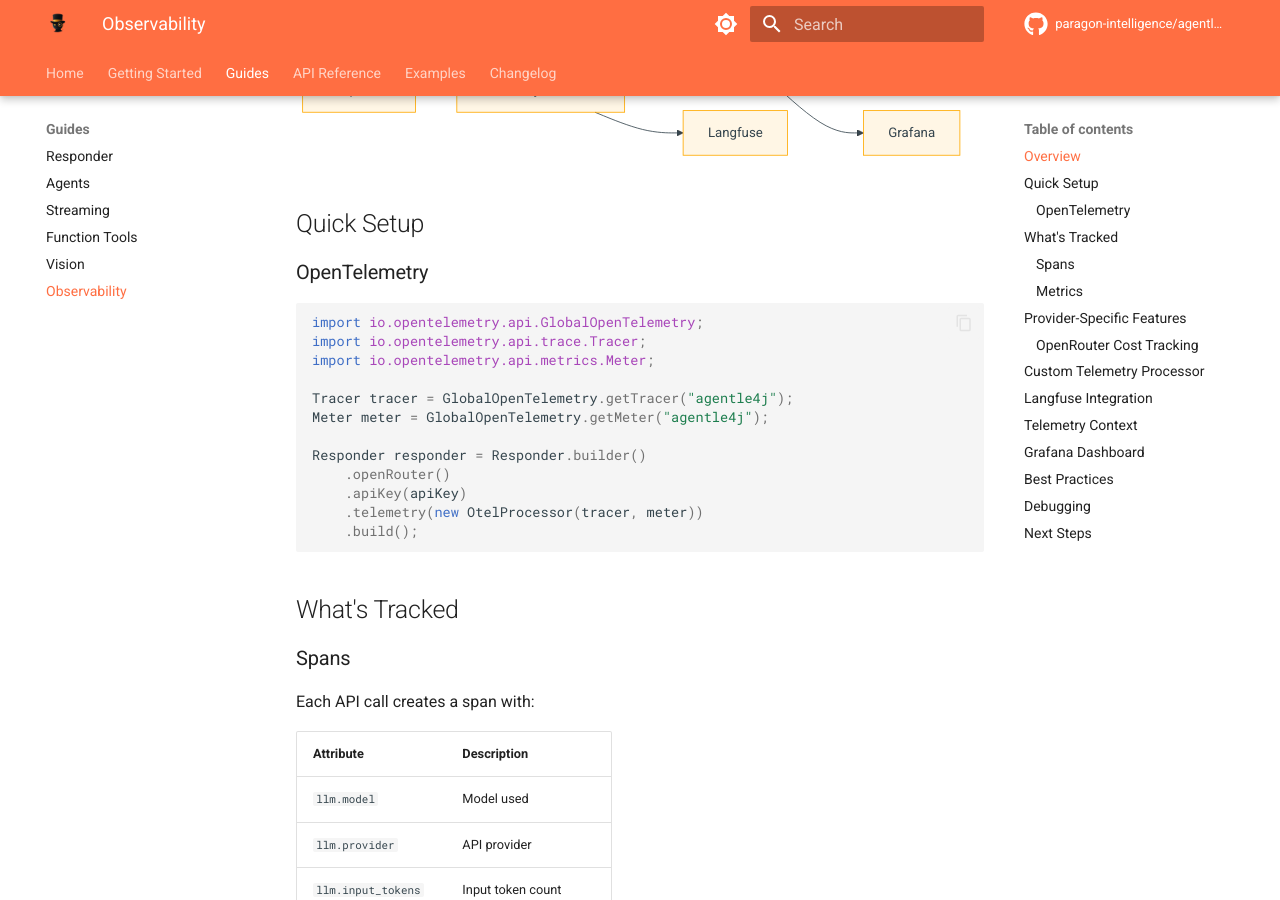
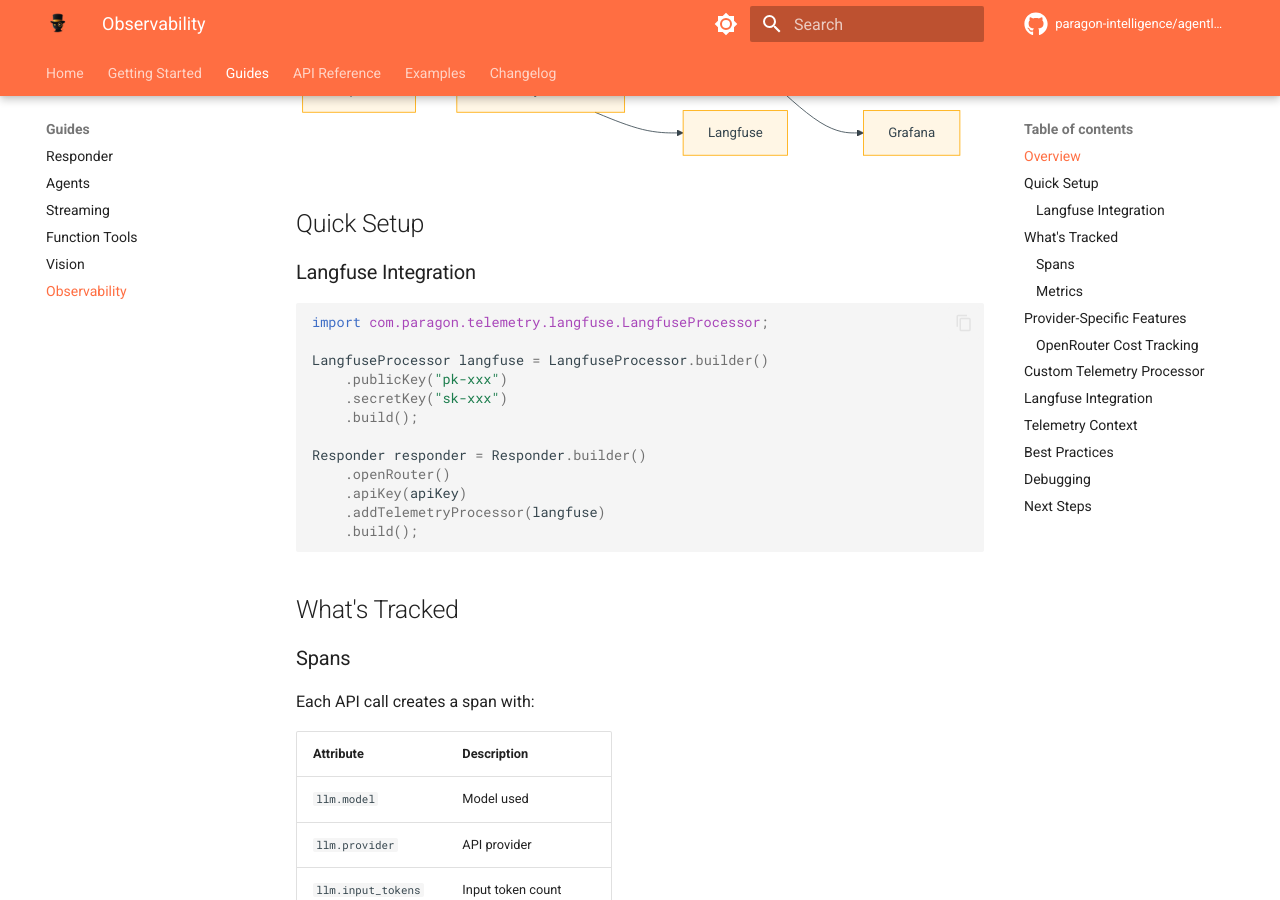
Before and after one commit to paragon-intelligence/agentle4j, an MkDocs documentation site: the page built from docs/guides/observability.md, in a window 1280 px wide and 900 px high, scrolled down 438 px. Built offline with MkDocs 1.6.1 and Material for MkDocs 9.7.7, drawn with Linux system fonts in a browser that asks for light colours; comment, search, counter and statistics services are not loaded; the version menu is left out; some of the changed text lies outside the part shown.

Commit message:
docs: Update observability guide to Langfuse, standardize Responder builder API with `baseUrl` and `addTelemetryProcessor`, and refine `GuardrailResult` and `Handoff` examples.

````diff
--- a/docs/guides/observability.md
+++ b/docs/guides/observability.md
@@ -16,20 +16,20 @@
 
 ## Quick Setup
 
-### OpenTelemetry
+### Langfuse Integration
 
 ```java
-import io.opentelemetry.api.GlobalOpenTelemetry;
-import io.opentelemetry.api.trace.Tracer;
-import io.opentelemetry.api.metrics.Meter;
+import com.paragon.telemetry.langfuse.LangfuseProcessor;
 
-Tracer tracer = GlobalOpenTelemetry.getTracer("agentle4j");
-Meter meter = GlobalOpenTelemetry.getMeter("agentle4j");
+LangfuseProcessor langfuse = LangfuseProcessor.builder()
+    .publicKey("pk-xxx")
+    .secretKey("sk-xxx")
+    .build();
 
 Responder responder = Responder.builder()
     .openRouter()
     .apiKey(apiKey)
-    .telemetry(new OtelProcessor(tracer, meter))
+    .addTelemetryProcessor(langfuse)
     .build();
 ```
 
@@ -69,7 +69,7 @@
 Responder responder = Responder.builder()
     .openRouter()
     .apiKey(apiKey)
-    .telemetry(telemetryProcessor)
+    .addTelemetryProcessor(langfuse)  // Optional: add for observability
     .build();
 
 // Response includes cost information
@@ -114,7 +114,7 @@
 Responder responder = Responder.builder()
     .openRouter()
     .apiKey(apiKey)
-    .telemetry(langfuse)
+    .addTelemetryProcessor(langfuse)
     .build();
 ```
 
@@ -132,19 +132,19 @@
 ```java
 TelemetryContext telemetryContext = TelemetryContext.builder()
     .userId("user-123")
-    .sessionId("session-456")
     .traceName("customer-support-chat")
-    .addTag("environment", "production")
-    .addTag("feature", "billing")
-    .addAttribute("customer_tier", "premium")
+    .addTag("production")
+    .addTag("billing")
+    .addMetadata("customer_tier", "premium")
     .build();
 
 var payload = CreateResponsePayload.builder()
     .model("openai/gpt-4o")
     .addUserMessage("Help with my invoice")
-    .telemetryContext(telemetryContext)
     .build();
-```
+
+// Use with TelemetryContext
+responder.respond(payload, telemetryContext);
 
 ## Grafana Dashboard
 
````
Also changed, not shown: README.md (+12 -6 lines), docs/getting-started.md (+3 -3 lines), docs/guides/agents.md (+9 -9 lines), docs/guides/responder.md (+5 -13 lines).
